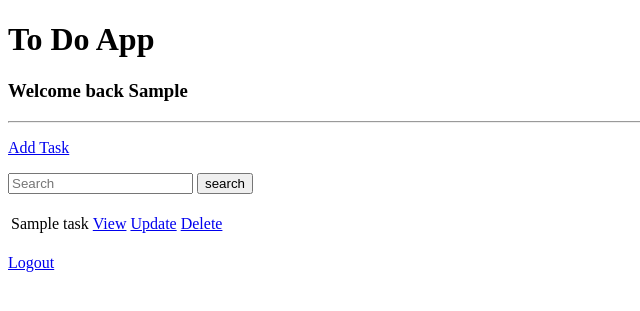
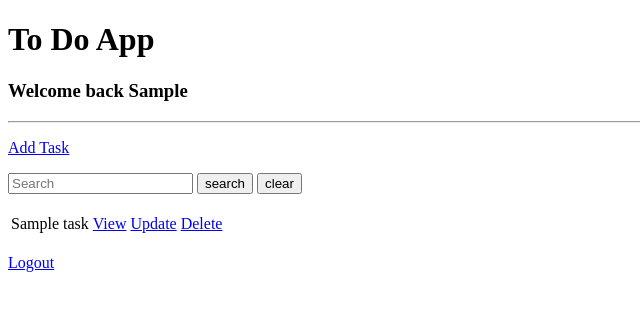
Before and after one commit to Sakkadas/django-to-do-app, a Django app: page / in a window 1280 px wide. Shown: the top 311 px of the page, without its empty margins (0-640 px from the left). Run offline with Django 3.2, Linux system fonts and the light colour scheme; a user stored in the database is signed in; tables that the repository leaves empty hold one stand-in row (values such as "Sample post").

Commit message:
add clear_input form for quick discard

```diff
--- a/todo/tasks/templates/tasks/main.html
+++ b/todo/tasks/templates/tasks/main.html
@@ -14,6 +14,7 @@
 <form method="GET">
     <input type='text' name='search-area' placeholder="Search" value="{{search_input}}">
     <input type="submit" value="search">
+    <input type="submit" name='clear-area' value="clear">
 </form>
 
 <br>
--- a/todo/tasks/views.py
+++ b/todo/tasks/views.py
@@ -15,6 +15,8 @@ from .models import Task
 class TaskRegisterView(FormView):
     template_name = 'tasks/register.html'
     form_class = UserCreationForm
+    redirect_authenticated_user = True
+    success_url = reverse_lazy('tasks')
 
     def form_valid(self, form):
         user = form.save()
@@ -49,10 +51,12 @@ class TaskList(LoginRequiredMixin, ListView):
         context['count'] = context['tasks'].filter(complete=False).count()
 
         search_input = self.request.GET.get('search-area') or ''
+        clear_input = self.request.GET.get('clear-area')
         if search_input:
             context['tasks'] = context['tasks'].filter(title__contains=search_input)
-        context['search_input'] = search_input
-
+        elif clear_input:
+            search_input = ''
+            context['search_input'] = search_input
         return context
 
 
```
